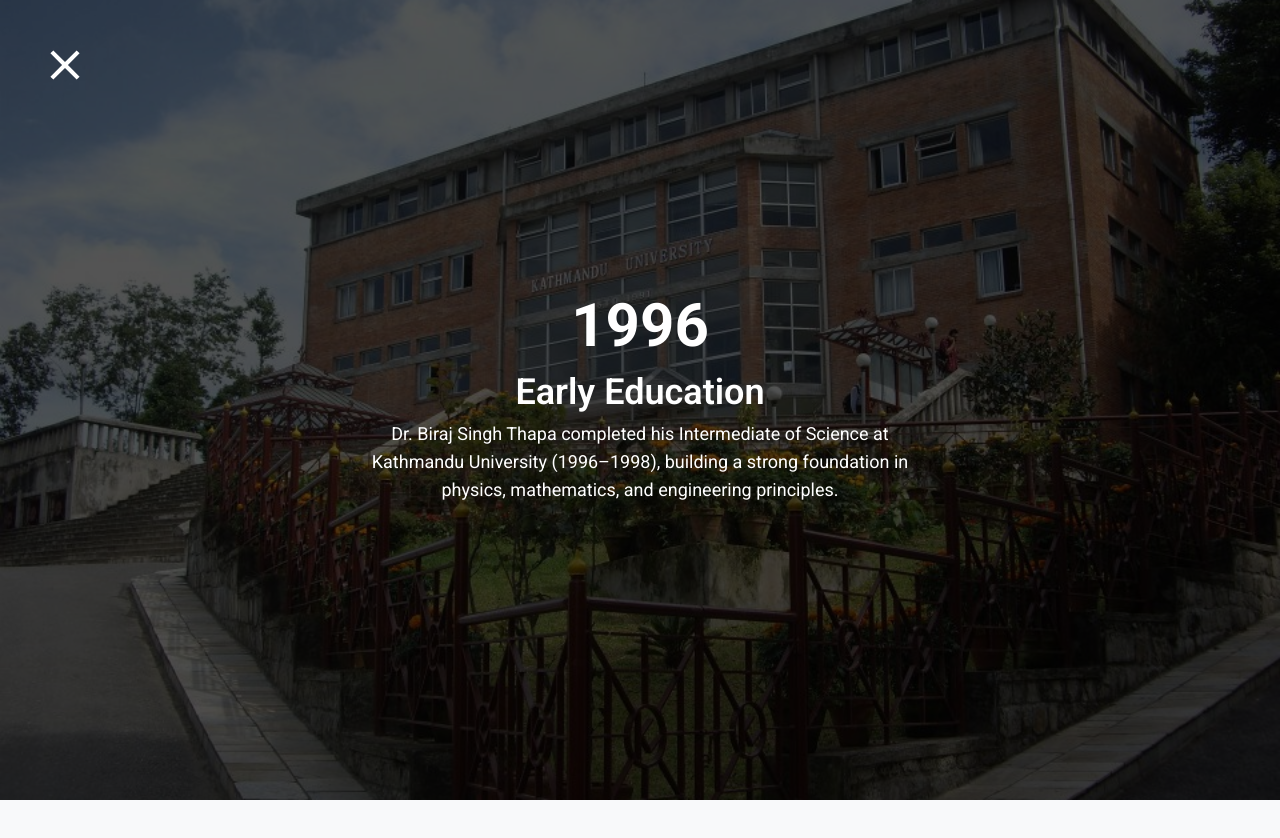
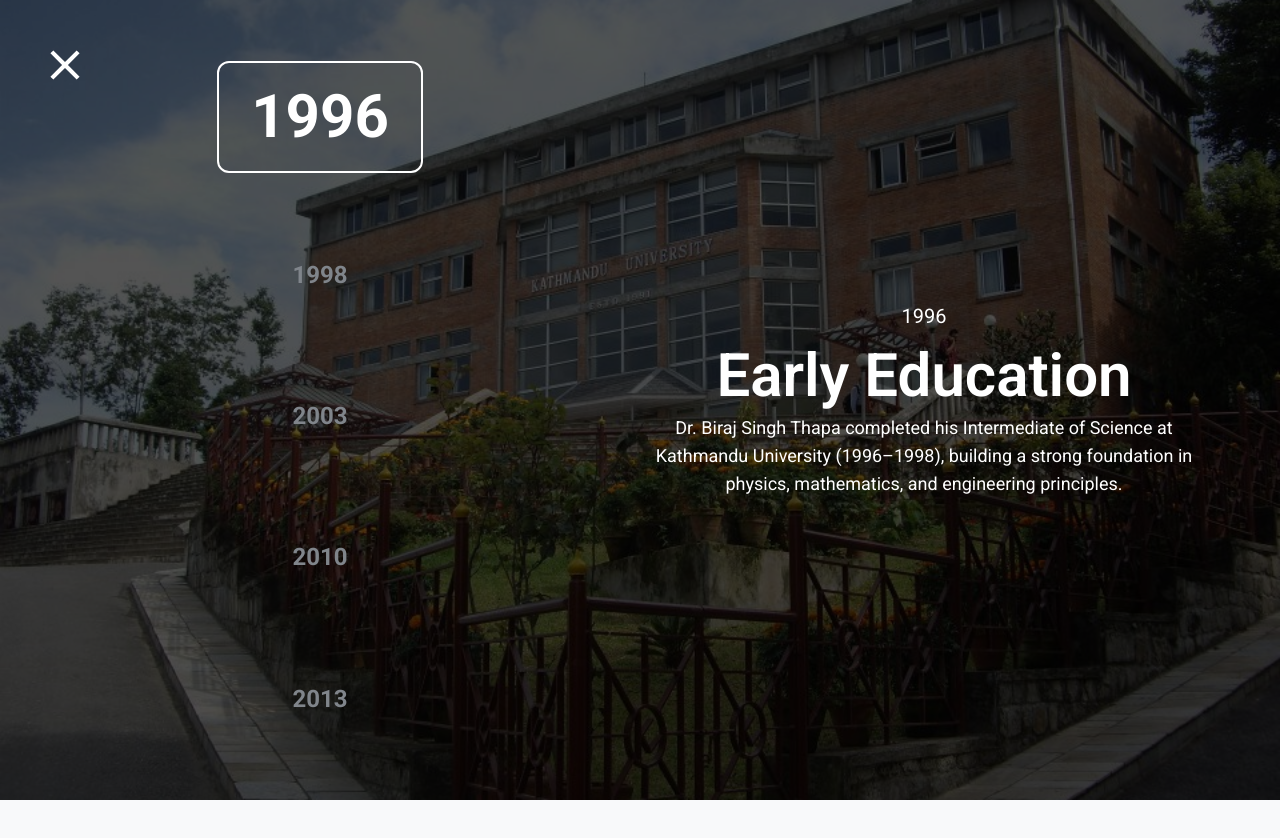
Before and after one commit to BiLJX/biraj-singh-thapa-portfolio, a Next.js app: page /about/timeline in a window 1280 px wide. Shown: the top 838 px of the page. Built offline with nearby package versions, Linux system fonts and the light colour scheme.

Commit message:
added timeline

```diff
--- /dev/null
+++ b/src/app/about/timeline/page copy.tsx
@@ -0,0 +1,137 @@
+'use client';
+
+import { useEffect, useLayoutEffect, useRef } from 'react';
+import gsap from 'gsap';
+import ScrollTrigger from 'gsap/ScrollTrigger';
+import { useGSAP } from '@gsap/react';
+import { MdClose } from "react-icons/md";
+import { useRouter } from 'next/navigation';
+gsap.registerPlugin(ScrollTrigger);
+
+interface TimelineItem {
+    id: string;
+    year: string;
+    title: string;
+    content: string;
+    bg: string;
+}
+
+const timelineData: TimelineItem[] = [
+    {
+        id: 'item1',
+        year: '1996',
+        title: 'Early Education',
+        content: 'Dr. Biraj Singh Thapa completed his Intermediate of Science at Kathmandu University (1996–1998), building a strong foundation in physics, mathematics, and engineering principles.',
+        bg: '/about/edu/ku1.jpg',
+    },
+    {
+        id: 'item2',
+        year: '1998',
+        title: 'Bachelor’s degree',
+        content: "Bachelor of Engineering (B.E.) in Mechanical Engineering at Kathmandu University. He developed an interest in energy systems and mechanics.",
+        bg: '/about/edu/ku2.jpg',
+    },
+    {
+        id: 'item3',
+        year: '2003',
+        title: 'Master’s degree',
+        content: 'M.Sc. in renewable energy engineering (2003–2005) at Tribhuvan University. He focused on sustainable energy solutions for Nepal.',
+        bg: '/about/edu/tu.webp',
+    },
+    {
+        id: 'item4',
+        year: '2010',
+        title: 'MS by research',
+        content: 'Dr. Birah Singh Thapa pursued an MS by Research in Hydraulic Machinery from 2010 to 2012, specializing in sediment erosion in turbines.',
+        bg: '/about/edu/ku3.jpeg',
+    },
+    {
+        id: 'item5',
+        year: '2013',
+        title: 'PhD journey',
+        content: 'Dr. Birah Singh Thapa pursued advanced studies in fluid engineering abroad, earning a PhD from NTNU, Norway, from 2013 to 2016, with focused research on sediment erosion in Francis turbines, becoming an expert in hydropower turbine efficiency.',
+        bg: '/about/edu/ntnu.jpg',
+    },
+];
+
+export default function TimelineSection() {
+    const router = useRouter()
+    const containerRef = useRef<HTMLDivElement>(null);
+    const bgRefs = useRef<(HTMLDivElement | null)[]>([]);
+    const sectionRefs = useRef<(HTMLDivElement | null)[]>([]);
+
+    useGSAP(() => {
+
+        bgRefs.current.forEach((bg, i) => {
+            if (!bg) return;
+
+            gsap.set(bg, { autoAlpha: i === 0 ? 1 : 0 });
+
+            ScrollTrigger.create({
+                trigger: sectionRefs.current[i],
+                start: 'top center',
+                end: 'bottom center',
+                onEnter: () => {
+                    gsap.to(bg, { autoAlpha: 1, duration: 1 });
+
+                },
+                onLeave: () => {
+                    gsap.to(bg, { autoAlpha: 0, duration: 1 });
+                },
+                onEnterBack: () => {
+                    gsap.to(bg, { autoAlpha: 1, duration: 1 });
+                },
+                onLeaveBack: () => {
+                    gsap.to(bg, { autoAlpha: 0, duration: 1 });
+                },
+            });
+        });
+        ScrollTrigger.create({
+    trigger: containerRef.current,
+    start: "top top",
+    end: "bottom bottom",
+    snap: {
+      snapTo: 1 / (timelineData.length - 1), // evenly snap to each section
+      duration: 0.7,                         // snap animation duration
+      delay: 0.0,                            // small delay before snap
+      ease: "expo.inOut"                   // easing
+    }
+  });
+    }, []);
+
+  return (
+    <div ref={containerRef} className="relative w-full h-[500vh] overflow-hidden ">
+        <nav className="w-full fixed top-0 left-0 z-90 p-8">
+            <button className="cursor-pointer rounded-full p-2 hover:bg-[#ffffff63] transition-colors ease-in duration-300" onClick={()=>router.push("/about")}>
+                <MdClose color="#fff" size={50} />
+            </button>
+        </nav>
+        {/* Backgrounds */}
+        {timelineData.map((item, i) => (
+            <div
+            key={item.id}
+            ref={(el) => {(bgRefs.current[i] = el)}}
+            className="fixed top-0 left-0 w-full h-screen bg-cover bg-center opacity-0"
+            style={{ backgroundImage: `url(${item.bg})` }}
+            >
+                <div className="w-full h-full" style={{backgroundColor: "#000", opacity: "67%"}} />
+            </div>
+        ))}
+
+        {/* Scrollable Content */}
+        <div className="relative z-10">
+            {timelineData.map((item, i) => (
+                <div
+                key={item.id}
+                ref={(el) => {(sectionRefs.current[i] = el)}}
+                className="h-screen flex flex-col items-center justify-center text-white text-center px-4 space-y-4"
+                >
+                    <h2 className="text-6xl font-bold mb-4">{item.year}</h2>
+                    <h3 className="text-4xl font-semibold mb-2">{item.title}</h3>
+                    <p className="max-w-xl text-lg">{item.content}</p>
+                </div>
+        ))}
+    </div>
+    </div>
+  );
+}
--- a/src/app/about/timeline/page.tsx
+++ b/src/app/about/timeline/page.tsx
@@ -1,11 +1,13 @@
 'use client';
 
-import { useEffect, useLayoutEffect, useRef } from 'react';
+import { useEffect, useLayoutEffect, useRef, useState } from 'react';
 import gsap from 'gsap';
 import ScrollTrigger from 'gsap/ScrollTrigger';
 import { useGSAP } from '@gsap/react';
 import { MdClose } from "react-icons/md";
 import { useRouter } from 'next/navigation';
+import { cn } from '@/utils/cn.utils';
+import Button from '@/components/buttons/buttons';
 gsap.registerPlugin(ScrollTrigger);
 
 interface TimelineItem {
@@ -59,9 +61,38 @@ export default function TimelineSection() {
     const containerRef = useRef<HTMLDivElement>(null);
     const bgRefs = useRef<(HTMLDivElement | null)[]>([]);
     const sectionRefs = useRef<(HTMLDivElement | null)[]>([]);
+    const yearRef = useRef<HTMLDivElement | null>(null);
+    const progressRef = useRef<HTMLDivElement | null>(null);
+    const [currentIndex, setCurrentIndex] = useState(0);
+    useGSAP(() => {
+        gsap.fromTo(
+            yearRef.current,
+            { autoAlpha: 0 },
+            { autoAlpha: 1, duration: 1, ease: "power2.out" }
+        );
 
+    }, [currentIndex])
     useGSAP(() => {
-
+        gsap.to(yearRef.current, {
+            top: "90%",
+            ease: "none",
+            scrollTrigger: {
+                trigger: containerRef.current,
+                start: "top top",
+                end: "bottom bottom",
+                scrub: true,
+            },
+        });
+        gsap.to(progressRef.current, {
+            height: "100%",
+            ease: "none",
+            scrollTrigger: {
+                trigger: containerRef.current,
+                start: "top top",
+                end: "bottom bottom",
+                scrub: true,
+            },
+        });
         bgRefs.current.forEach((bg, i) => {
             if (!bg) return;
 
@@ -71,27 +102,40 @@ export default function TimelineSection() {
                 trigger: sectionRefs.current[i],
                 start: 'top center',
                 end: 'bottom center',
-                snap: 0.5,
                 onEnter: () => {
                     gsap.to(bg, { autoAlpha: 1, duration: 1 });
+                    setCurrentIndex(i)
                 },
                 onLeave: () => {
                     gsap.to(bg, { autoAlpha: 0, duration: 1 });
                 },
                 onEnterBack: () => {
                     gsap.to(bg, { autoAlpha: 1, duration: 1 });
+                    setCurrentIndex(i)
                 },
                 onLeaveBack: () => {
                     gsap.to(bg, { autoAlpha: 0, duration: 1 });
                 },
             });
         });
+        ScrollTrigger.create({
+            trigger: containerRef.current,
+            start: "top top",
+            end: "bottom bottom",
+            snap: {
+                snapTo: 1 / (timelineData.length - 1), // evenly snap to each section
+                duration: 0.7,                         // snap animation duration
+                delay: 0.0,                            // small delay before snap
+                ease: "expo.inOut"                   // easing
+            }
+        });
     }, []);
 
     return (
-    <div ref={containerRef} className="relative w-full h-[500vh] overflow-hidden">
+        <div className='w-full'>
+            <div ref={containerRef} className="relative w-full h-[500vh] overflow-hidden section-container py-0 !max-w-[1200px]">
                 <nav className="w-full fixed top-0 left-0 z-90 p-8">
-            <button className="cursor-pointer rounded-full p-2 hover:bg-[#ffffff63] transition-colors ease-in duration-300" onClick={()=>router.push("/about")}>
+                    <button className="cursor-pointer rounded-full p-2 hover:bg-[#ffffff63] transition-colors ease-in duration-300" onClick={() => router.push("/about")}>
                         <MdClose color="#fff" size={50} />
                     </button>
                 </nav>
@@ -99,28 +143,54 @@ export default function TimelineSection() {
                 {timelineData.map((item, i) => (
                     <div
                         key={item.id}
-            ref={(el) => {(bgRefs.current[i] = el)}}
+                        ref={(el) => { (bgRefs.current[i] = el) }}
                         className="fixed top-0 left-0 w-full h-screen bg-cover bg-center opacity-0"
                         style={{ backgroundImage: `url(${item.bg})` }}
                     >
-                <div className="w-full h-full" style={{backgroundColor: "#000", opacity: "67%"}} />
+                        <div className="w-full h-full" style={{ backgroundColor: "#000", opacity: "67%" }} />
                     </div>
                 ))}
 
                 {/* Scrollable Content */}
-        <div className="relative z-10">
+                {/* <div className='z-10 fixed flex top-0 left-0 w-[50%] h-screen'>
+            <div className='text-8xl font-bold text-white flex-1 text-right top-[0%] flex relative' ref = {yearRef}>
+                <div className='ml-auto inline-flex h-auto max-h-[100px] items-center'>
+                    <span>{currentYear}</span>
+                    <div className='w-[50px] h-[10px] bg-white' />
+                </div>
+            </div>
+            <div className='h-full w-[5px] bg-text-light'>
+                <div className='w-full rounded-full bg-white h-[0%]' ref = {progressRef} />
+            </div>
+        </div> */}
+                <div className='z-10 fixed top-0 left-0 w-[50%] flex h-screen'>
+                    <div className='flex flex-col ml-auto justify-evenly mr-auto'>
+                        {timelineData.map((x, i) => (
+                            <button
+                                className={cn('text-text-light font-bold text-2xl text-center py-6 px-8 rounded-xl transition-all duration-300', { "text-6xl text-white border-2": currentIndex === i })}
+                                key={i}
+
+                            >
+                                {x.year}
+
+                            </button>))}
+                    </div>
+                </div>
+                <div className="relative z-10 w-[50%] ml-auto">
                     {timelineData.map((item, i) => (
                         <div
                             key={item.id}
-                ref={(el) => {(sectionRefs.current[i] = el)}}
-                className="h-screen flex flex-col items-center justify-center text-white text-center px-4 space-y-4"
+                            ref={(el) => { (sectionRefs.current[i] = el) }}
+                            className="h-screen flex flex-col items-center justify-center text-white text-center space-y-4"
                         >
-                    <h2 className="text-6xl font-bold mb-4">{item.year}</h2>
-                    <h3 className="text-4xl font-semibold mb-2">{item.title}</h3>
+                            <h4 className='text-xl'>{item.year}</h4>
+                            <h3 className="text-6xl font-semibold mb-2">{item.title}</h3>
                             <p className="max-w-xl text-lg">{item.content}</p>
                         </div>
                     ))}
                 </div>
             </div>
+        </div>
+
     );
 }
```
Lines whose indentation alone changed are shown as unchanged.
